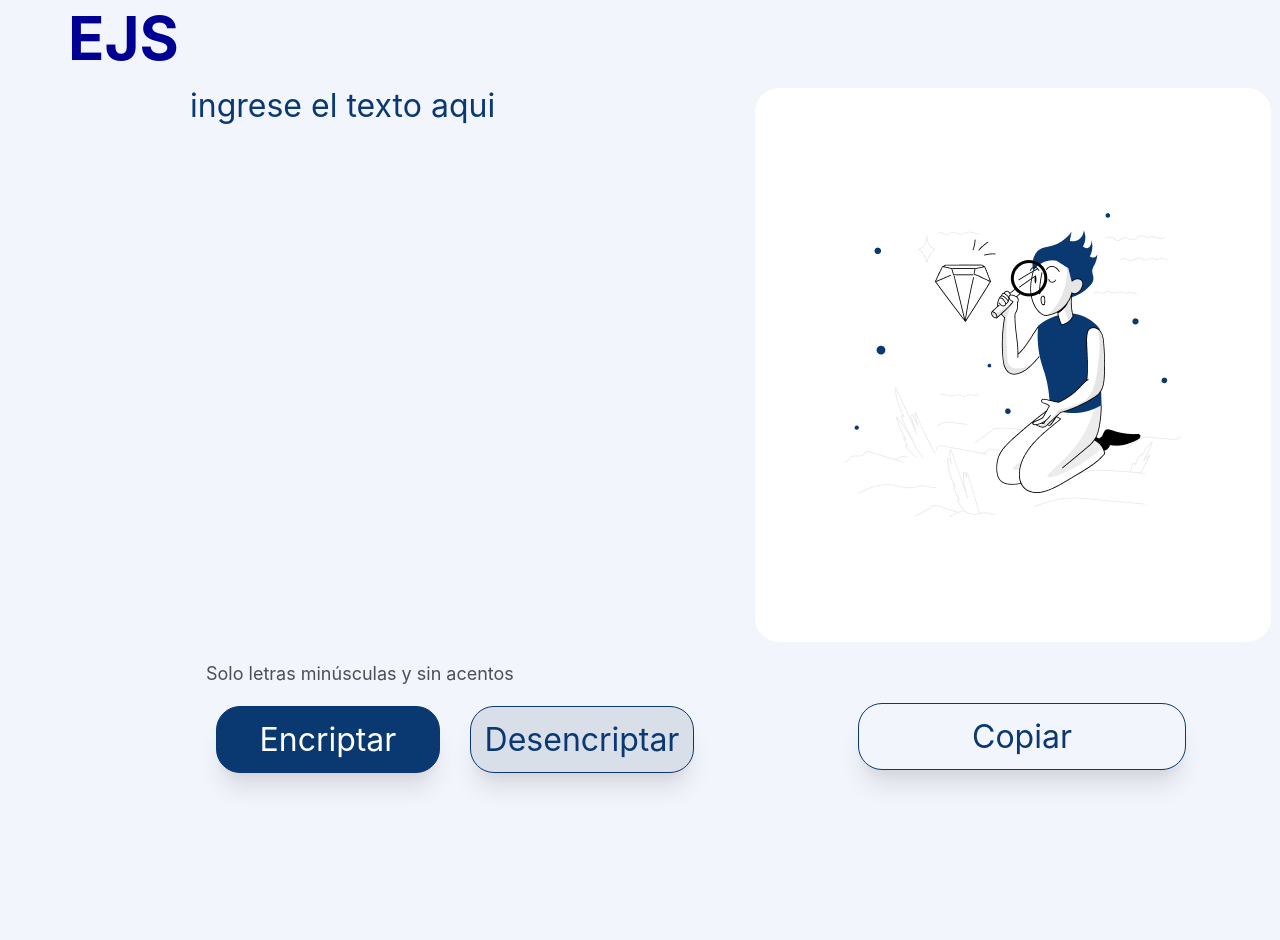
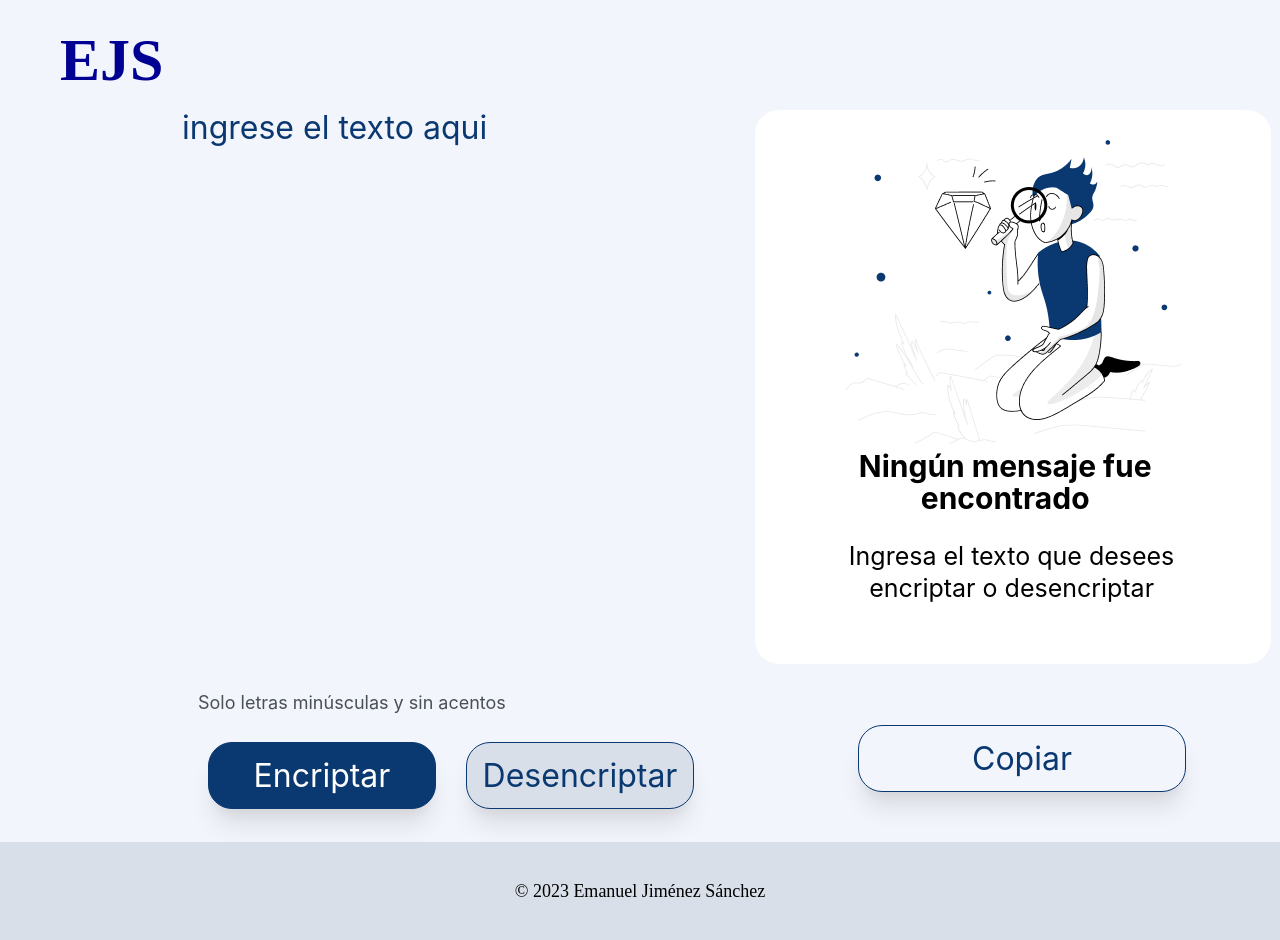
Before and after one commit to EmanuelJimenezSanchez/Challenge1, a plain HTML site: page index.html in a window 1280 px wide. Before the commit the page ends 806 px from the top, so only its background shows below. Drawn offline with Linux system fonts and the light colour scheme.

Commit message:
Adicion de footer y mejora del diseño de la página

```diff
--- a/index.html
+++ b/index.html
@@ -4,6 +4,7 @@
     <meta charset="UTF-8">
     <meta http-equiv="X-UA-Compatible" content="IE=edge">
     <meta name="viewport" content="width=device-width, initial-scale=1.0">
+    <link rel="stylesheet" href="reset.css/reset.css">
     <link rel="stylesheet" href="style.css">
     <link rel="preconnect" href="https://fonts.googleapis.com">
     <link rel="preconnect" href="https://fonts.gstatic.com" crossorigin>
@@ -29,11 +30,18 @@
         </section>
         <section>
             <textarea class="mensaje" cols="20" rows="10" readonly="readonly"></textarea>
+            <div class="no-mensaje">
+                <h3>Ningún mensaje fue encontrado</h3>
+                <p class="parrafo-mensaje">Ingresa el texto que desees encriptar o desencriptar</p>
+            </div>
             <div>
                 <button class="btn-copiar" onclick="btnCopiarAlPortapapeles()">Copiar</button>
             </div>
         </section>
     </main>
+    <footer>
+        <p class="copyright">&copy 2023 Emanuel Jiménez Sánchez</p>
+    </footer>
     <script src="script.js"></script>
 </body>
 </html>
--- /dev/null
+++ b/reset.css/reset.css
@@ -0,0 +1,48 @@
+/* http://meyerweb.com/eric/tools/css/reset/
+   v2.0 | 20110126
+   License: none (public domain)
+*/
+
+html, body, div, span, applet, object, iframe,
+h1, h2, h3, h4, h5, h6, p, blockquote, pre,
+a, abbr, acronym, address, big, cite, code,
+del, dfn, em, img, ins, kbd, q, s, samp,
+small, strike, strong, sub, sup, tt, var,
+b, u, i, center,
+dl, dt, dd, ol, ul, li,
+fieldset, form, label, legend,
+table, caption, tbody, tfoot, thead, tr, th, td,
+article, aside, canvas, details, embed,
+figure, figcaption, footer, header, hgroup,
+menu, nav, output, ruby, section, summary,
+time, mark, audio, video {
+	margin: 0;
+	padding: 0;
+	border: 0;
+	font-size: 100%;
+	font: inherit;
+	vertical-align: baseline;
+}
+/* HTML5 display-role reset for older browsers */
+article, aside, details, figcaption, figure,
+footer, header, hgroup, menu, nav, section {
+	display: block;
+}
+body {
+	line-height: 1;
+}
+ol, ul {
+	list-style: none;
+}
+blockquote, q {
+	quotes: none;
+}
+blockquote:before, blockquote:after,
+q:before, q:after {
+	content: '';
+	content: none;
+}
+table {
+	border-collapse: collapse;
+	border-spacing: 0;
+}
--- a/script.js
+++ b/script.js
@@ -1,5 +1,7 @@
 const textArea = document.querySelector(".text-area");
 const mensaje = document.querySelector(".mensaje");
+const mensajeVacio = document.querySelector(".no-mensaje");
+
 
 /* La letra "e" es convertida para "enter"
 La letra "i" es convertida para "imes"
@@ -12,6 +14,7 @@ function btnEncriptar(){
     mensaje.value = textoEncriptado;
     textArea.value = "";
     mensaje.style.backgroundImage = "none";
+    mensajeVacio.style.display = "none";
 }
 
 function encriptar(stringEncriptado){
@@ -31,6 +34,7 @@ function btnDesencriptar(){
     mensaje.value = textoEncriptado;
     textArea.value = "";
     mensaje.style.backgroundImage = "none";
+    mensajeVacio.style.display = "none";
 }
 
 function desencriptar(stringDesencriptado){
@@ -50,4 +54,5 @@ function btnCopiarAlPortapapeles(){
     navigator.clipboard.writeText(textoCopiado);
     mensaje.value = "";
     mensaje.style.backgroundImage = "url('Imagenes/Muñeco.png')";
+    mensajeVacio.style.display = "block";
 }
--- a/style.css
+++ b/style.css
@@ -16,7 +16,7 @@
     font-size: 60px;
     color: rgb(0, 0, 146);
     font-weight: 700;
-    margin: 0 0 0 60px;
+    margin: 30px 0 0 60px;
 }
 
 main{
@@ -51,7 +51,7 @@ section{
     background: white;
     background-image: url("Imagenes/Muñeco.png");
     background-repeat: no-repeat;
-    background-position-y: center;
+    background-position-y: 30px;
     background-position-x: center;
     border: none;
     border-radius: 24px;
@@ -64,6 +64,29 @@ section{
 
 .mensaje:focus{
     outline: none;
+}
+
+h3{
+    width: 30%;
+    background-color: white;
+    display: block;
+    font-size: 30px;
+    margin-left: 6.5%;
+    margin-block-start: 12em;
+    font-weight: bold;
+    text-align: center;
+    position: absolute;
+
+}
+
+.parrafo-mensaje{
+    font-size: 25px;
+    width: 30%;
+    margin-left: 7%;
+    text-align: center;
+    background-color: white;
+    position: absolute;
+    margin-block-start: 18em;
 }
 
 .botones{
@@ -111,7 +134,6 @@ section{
     color: #0A3871;
     cursor: pointer;
     height: 67px;
-    margin: 635px 0px 0px 117px;
     margin-top: 635px;
     margin-left: 10%;
     align-self: baseline;
@@ -130,3 +152,14 @@ section{
     font-size: 18px;
     margin: 18px;
 }
+
+footer{
+    background-color: #D8DFE8;
+    text-align: center;
+    padding: 40px;
+}
+
+.copyright{
+    background-color: #D8DFE8;
+    font-size: 18px;
+}
```
